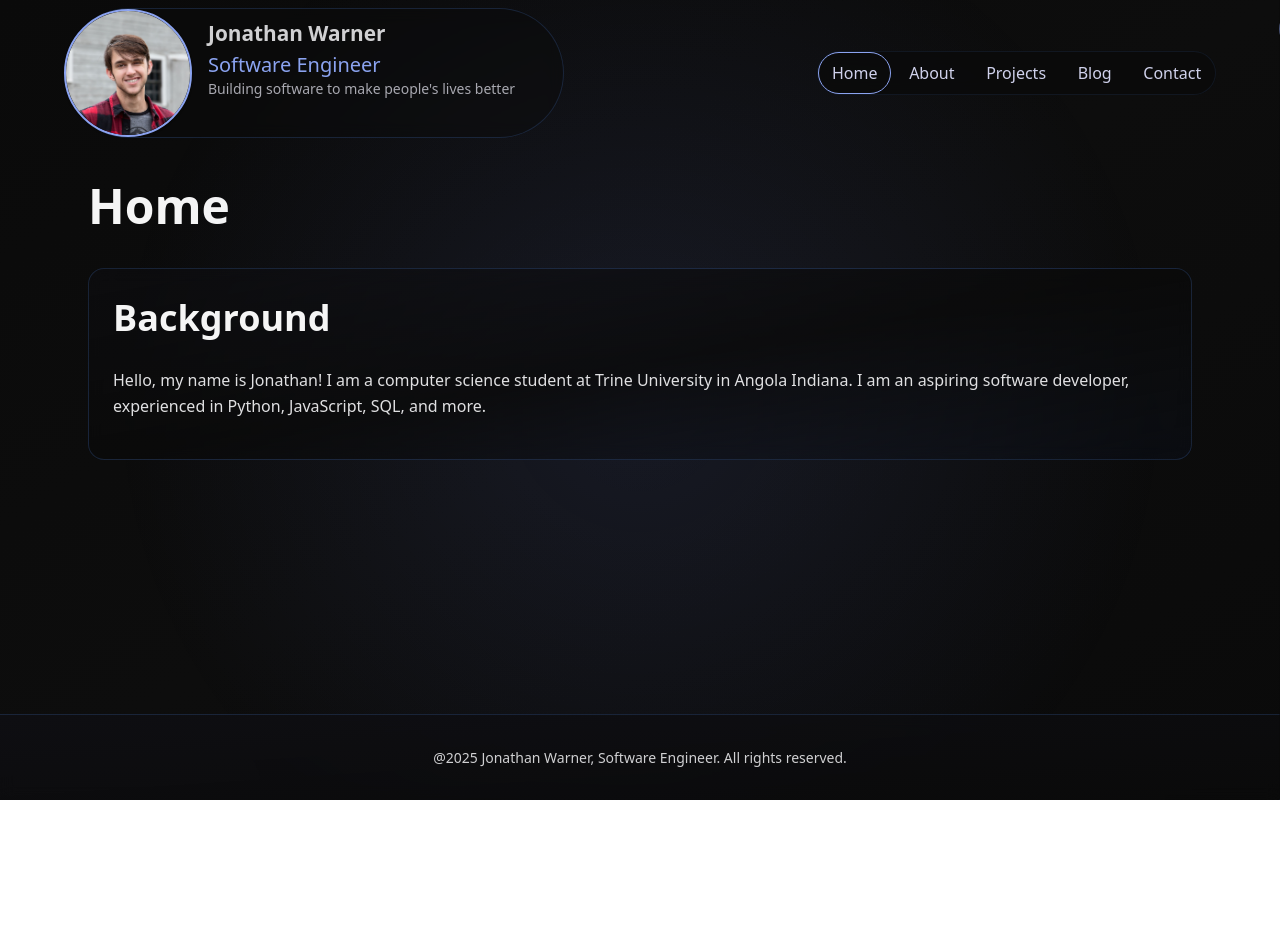
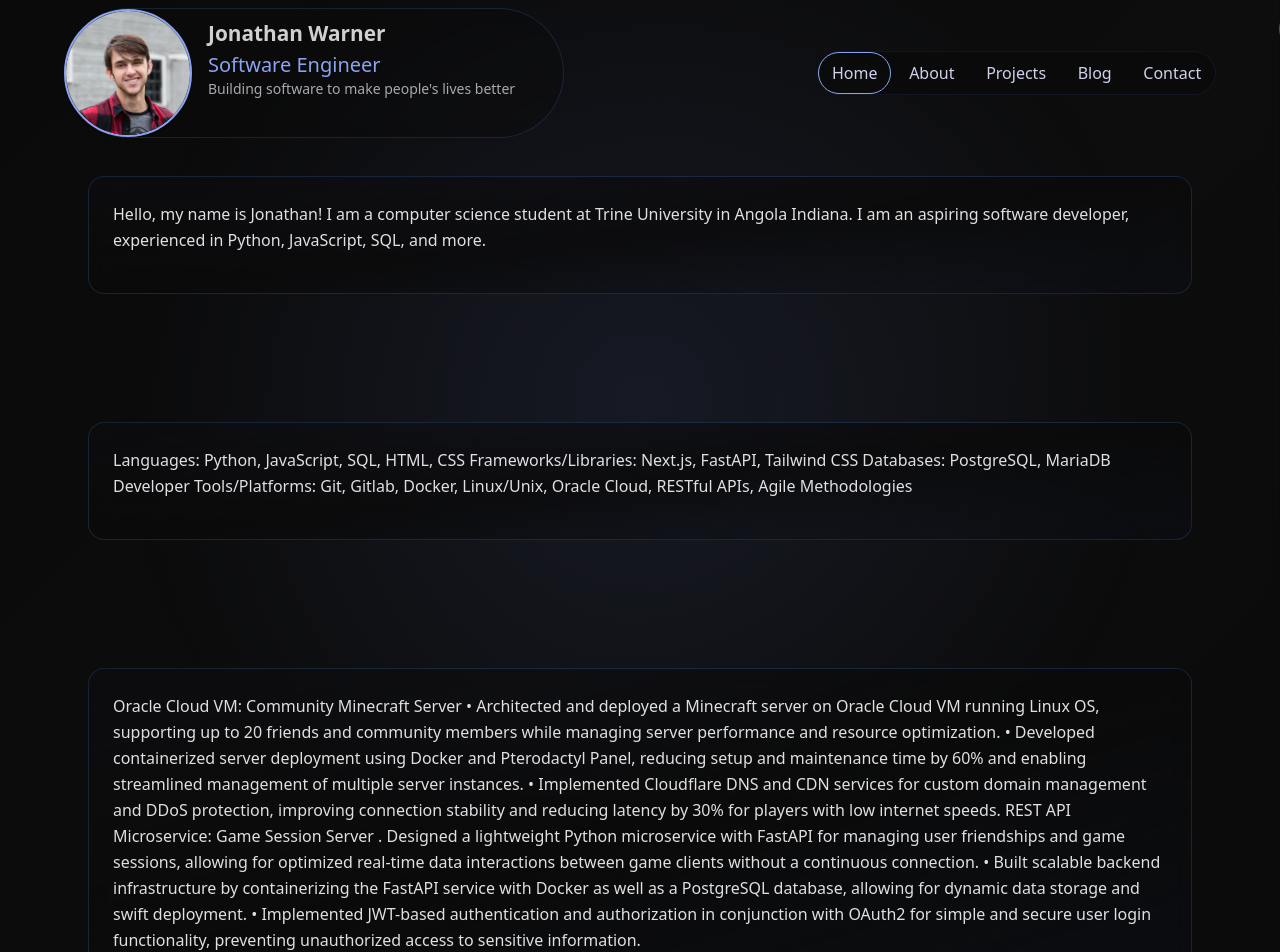
Before and after one commit to JDubbs89/SWE-Portfolio, a Next.js app: page /home in a window 1280 px wide. Shown: the top 952 px of the page. Before the commit the page ends 800 px from the top, so only its background shows below. Built offline with nearby package versions, Linux system fonts and the light colour scheme.

Commit message:
Introducing some more specialized section classes

```diff
--- a/app/(site)/home/page.tsx
+++ b/app/(site)/home/page.tsx
@@ -1,17 +1,42 @@
+import { Metadata } from "next";
 import ContentContainer from '../../_components/containers/default/contentContainer';
+import BaseSection from "@components/sections/baseSection";
 
-export const metadata = {
+export const metadata: Metadata = {
   title: "Home",
 }
 
 export default function Home() {
   return (
     <div>
+      <BaseSection className="flex flex-row">
 
-    <ContentContainer title="Home" header="Background" content="Hello, my name is Jonathan! I am a computer science student at Trine University in Angola Indiana.
-      I am an aspiring software developer, experienced in Python, JavaScript, SQL, and more."
-      />
+        <ContentContainer title="Home" header="Background" content="Hello, my name is Jonathan! I am a computer science student at Trine University in Angola Indiana.
+          I am an aspiring software developer, experienced in Python, JavaScript, SQL, and more."
+          />
 
+      </BaseSection>
+      <BaseSection className="flex flex-row">
+
+        <ContentContainer title="" header="Skills" content="Languages: Python, JavaScript, SQL, HTML, CSS Frameworks/Libraries: Next.js, FastAPI, Tailwind CSS
+        Databases: PostgreSQL, MariaDB Developer Tools/Platforms: Git, Gitlab, Docker, Linux/Unix, Oracle Cloud, RESTful APIs, Agile Methodologies "
+        />
+
+      </BaseSection>
+      <BaseSection className="flex flex-row">
+
+        <ContentContainer title="" header="Project Experience" content="Oracle Cloud VM: Community Minecraft Server • Architected and deployed a Minecraft server on
+          Oracle Cloud VM running Linux OS, supporting up to 20 friends and community members while managing server performance and resource optimization.
+          • Developed containerized server deployment using Docker and Pterodactyl Panel, reducing setup and maintenance time by 60% and enabling streamlined management
+          of multiple server instances. • Implemented Cloudflare DNS and CDN services for custom domain management and DDoS protection, improving connection stability
+          and reducing latency by 30% for players with low internet speeds. REST API Microservice: Game Session Server . Designed a lightweight Python microservice with
+          FastAPI for managing user friendships and game sessions, allowing for optimized real-time data interactions between game clients without a continuous connection.
+          • Built scalable backend infrastructure by containerizing the FastAPI service with Docker as well as a PostgreSQL database, allowing for dynamic data storage and
+          swift deployment. • Implemented JWT-based authentication and authorization in conjunction with OAuth2 for simple and secure user login functionality, preventing
+          unauthorized access to sensitive information. "
+        />
+
+      </BaseSection>
     </div>
   )
 }
--- a/app/_components/containers/default/contentContainer.tsx
+++ b/app/_components/containers/default/contentContainer.tsx
@@ -10,10 +10,9 @@ export default function ContentContainter(
 ){
   return (
     <div className="content-wrapper">
-      <h1 className="page-title">{title}</h1>
+      {(title == "" ? <h1 className="page-title">{title}</h1> : <div className="collapsed"></div>)}
       <div className="base-section">
-        {/*<ProfileContainer/>*/}
-        <h1 className="section-title">{header}</h1>
+        {(header == "" ? <h1 className="section-title">{header}</h1> : <div className="collapsed"></div>)}
         <p className="body-text whitespace-normal">{content}</p>
       </div>
     </div>
--- /dev/null
+++ b/app/_components/sections/baseSection.tsx
@@ -0,0 +1,11 @@
+
+
+export default function BaseSection(
+    { children, className }: Readonly<{ children: React.ReactNode; className: string; }>
+){
+    return (
+        <section className={className}>
+            {children}
+        </section>
+    )
+}
```
Also changed, not shown: tsconfig.json (+23 -6 lines), app/_components/sections/bioSection.tsx (added), app/_components/sections/eduExpSection.tsx (added), app/_components/sections/projectExpSection.tsx (added), app/_components/sections/skillSection.tsx (added), app/_components/sections/workExpSection.tsx (added).
